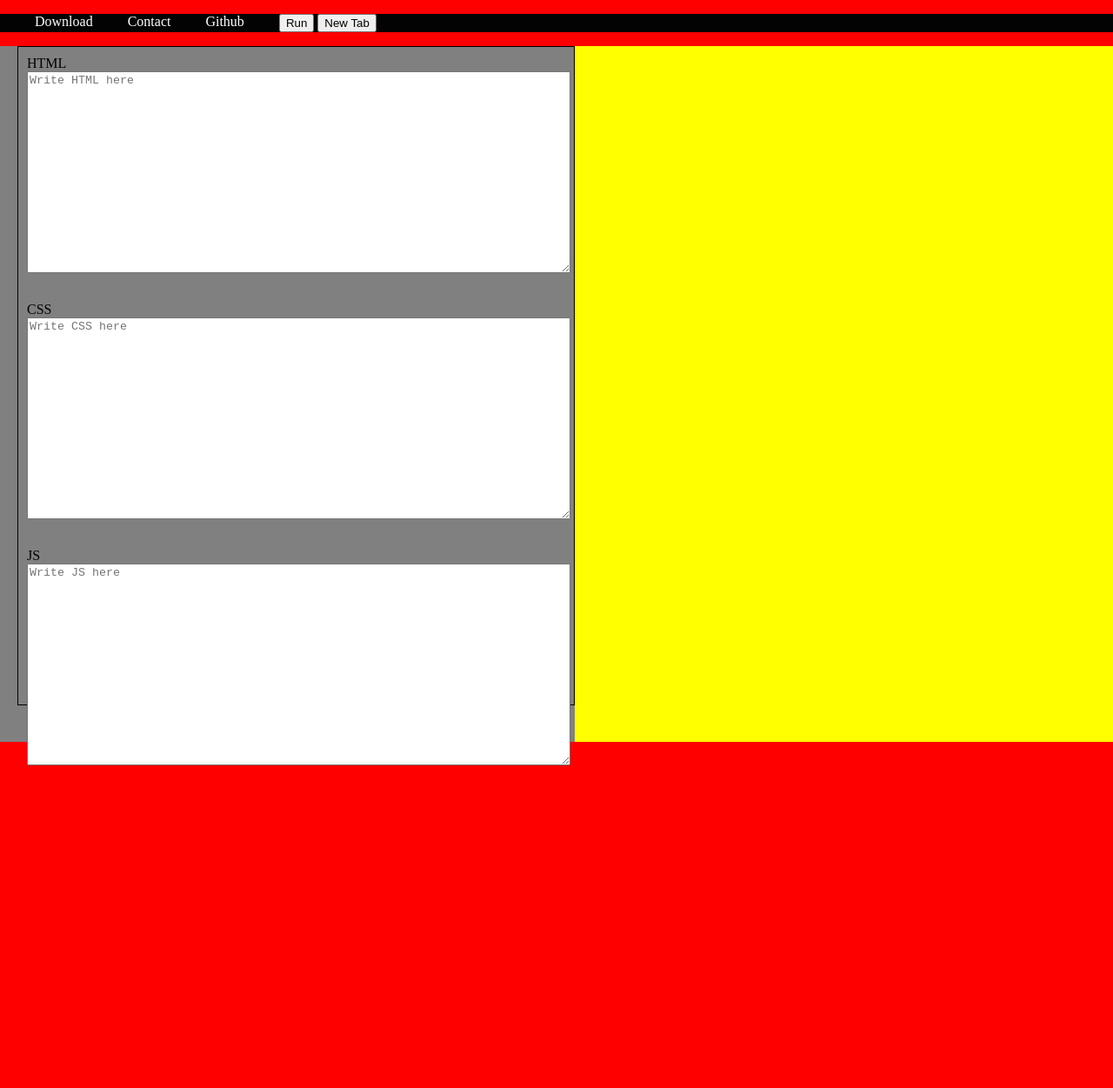
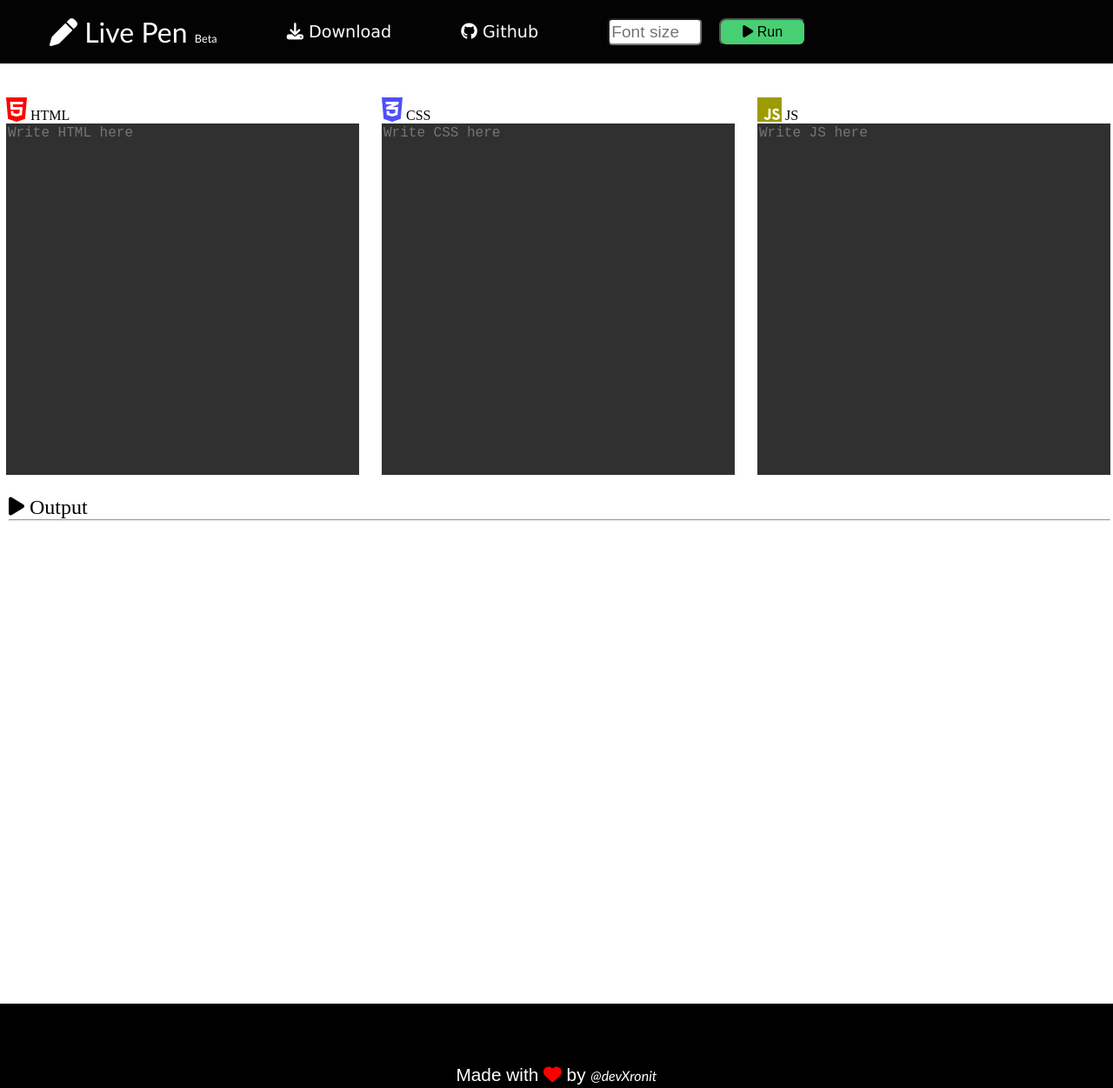
Before and after one commit to ronitsharma03/text-editor, a plain HTML site: page frontend/index.html in a window 1280 px wide. Shown: the top 1251 px of the page at 87% size. Before the commit the page ends 913 px from the top, so only its background shows below. Drawn offline with Linux system fonts and the light colour scheme.

Commit message:
Improved Ui and bug fixes and download feature added

```diff
--- a/frontend/index.html
+++ b/frontend/index.html
@@ -4,52 +4,62 @@
 <head>
     <meta charset="UTF-8">
     <meta name="viewport" content="width=device-width, initial-scale=1.0">
+    <link rel="stylesheet" href="https://cdnjs.cloudflare.com/ajax/libs/font-awesome/6.5.1/css/all.min.css">
     <link rel="stylesheet" href="style.css">
     <title>Live preview</title>
 </head>
 
 <body>
 
-        <nav class="nav">
-            <ul class="nav-list">
-                <li class="nav-items"><a href="">Download</a></li>
-                <li class="nav-items"><a href="">Contact</a></li>
-                <li class="nav-items"><a href="">Github</a></li>
-                <div>
-                    <button onclick="run()">Run</button>
-                    <button>New Tab</button>
+    <nav class="nav">
+        <ul class="nav-list">
+            <span><i class="fa-solid fa-pen"></i> Live Pen <span class="beta">Beta</span></span>
+            <li class="nav-items"><a href="" onclick="downloadContent()"><i class="fa-solid fa-download"></i> Download</a></li>
+            <li class="nav-items"><a href="https://github.com/ronitsharma03" target="_blank"><i class="fa-brands fa-github"></i> Github</a></li>
+            <div class="buttons-div">
+                <input placeholder="Font size" id="font-size" onchange="changeFontSize()" type="number" min="16" max="22">
+                <button class="btn-1 btn" onclick="run()"><i class="fa-solid fa-play"></i> Run</button>
 
-                </div>
-            </ul>
-        </nav>
+            </div>
+        </ul>
+    </nav>
+    <div class="upper-bound">
+
+    </div>
 
     <section class="outer-container">
 
         <div class="files-container">
 
             <div class="raw-html">
-                <label for="html-file">HTML</label>
+                <label for="html-file text"><i class="fa-brands fa-2x fa-html5 html-icon"></i> HTML</label>
                 <textarea placeholder="Write HTML here" class="text-area" id="html-file" rows="17"></textarea>
 
             </div>
 
             <div class="css-file">
-                <label for="style-css">CSS</label>
+                <label for="style-css"><i class="fa-brands fa-css3-alt fa-2x css-icon"></i> CSS</label>
                 <textarea placeholder="Write CSS here" class="text-area" id="style-css" cols="30" rows="17"></textarea>
 
             </div>
 
             <div class="javascript-file">
-                <label for="javascript-file">JS</label>
+                <label for="javascript-file"><i class="fa-brands fa-js fa-2x js-icon"></i> JS</label>
                 <textarea placeholder="Write JS here" class="text-area" id="javascript-file" cols="30"
                     rows="17"></textarea>
             </div>
         </div>
 
+        <div class="result">
+            <label for="code-output"><i class="fa-solid fa-play"></i> Output</label> <hr>
+            <iframe id="code-output">
 
+            </iframe>
+        </div>
 
-        <div class="result">
-            <iframe id="code-output"></iframe>
+        <div class="footer">
+            <p class="name">Made with <i class="fa-solid fa-heart"></i> by <a href="https://twitter.com/devXronit" target="_blank"> <i> <span class="atr">@devXronit</span></i> </a></p>
+            <p class="atr"><i>Copyright &copy; devXronit</i> </p>
         </div>
 
     </section>
--- a/frontend/script.js
+++ b/frontend/script.js
@@ -4,7 +4,43 @@ function run() {
     let jsCode = document.getElementById("javascript-file").value;
     let iframe = document.getElementById("code-output");
 
-    iframeDocument = iframe.contentDocument || iframe.contentWindow.document;
+    iframeDocument = iframe.contentDocument;
     iframeDocument.body.innerHTML = htmlCode + "<style>"+cssCode+"</style";
     iframe.contentWindow.eval(jsCode);
+
 }
+
+function changeFontSize(){
+    let fontSizes = document.getElementById("font-size").value;
+    let textBoxHtml = document.getElementById("html-file");
+    let textBoxCss = document.getElementById("style-css");
+    let textBoxJs = document.getElementById("javascript-file");
+    // console.log(fontSizes)
+    textBoxHtml.style.fontSize = fontSizes+"px";
+    textBoxCss.style.fontSize = fontSizes+"px";
+    textBoxJs.style.fontSize = fontSizes+"px";
+}
+
+function downloadContent() {
+   // Prompt the user for the filename
+   let fileName = window.prompt("Enter the filename:", "code_content.txt");
+
+   // Get the content of each textarea
+   let htmlContent = document.getElementById("html-file").value;
+   let cssContent = document.getElementById("style-css").value;
+   let jsContent = document.getElementById("javascript-file").value;
+
+   // Concatenate the content of all textareas
+   let combinedContent = "HTML:\n" + htmlContent + "\n\nCSS:\n" + cssContent + "\n\nJavaScript:\n" + jsContent;
+
+   // Create a Blob object containing the combined content
+   let blob = new Blob([combinedContent], { type: "text/plain" });
+
+   // Create a link element to trigger the download
+   let a = document.createElement("a");
+   a.download = fileName; // Specify the filename
+   a.href = window.URL.createObjectURL(blob);
+
+   // Trigger the download
+   a.click();
+}
--- a/frontend/style.css
+++ b/frontend/style.css
@@ -1,62 +1,177 @@
-body{
+* {
+    margin: 0;
+}
+
+body {
     box-sizing: border-box;
     margin: 0;
     padding: 0;
-    overflow: hidden;
-    background-color: red;
+    /* overflow: hidden; */
+    overflow-x: hidden;
+
 }
 
-.outer-container{
+
+.outer-container {
     width: 100vw;
-    height: 100vh;
+    height: 150vh;
     display: flex;
-    background-color: grey;
+    flex-direction: column;
 }
 
-.files-container{
-    width: 100%;
-    max-height: 92%;
+.files-container {
+    max-width: 99%;
+    max-height: 95%;
     display: flex;
-    flex-direction: column;
-    align-content: space-evenly;
-    margin-left: 20px;
-    border: 1px solid black;
-    padding: 10px;
+    flex-direction: row;
+    align-content: space-around;
+    gap: 30px;
+    margin: 10px 7px;
+}
+span{
+    color: #fff;
+    font-size: 2rem;
+    font-family: 'Gill Sans', 'Gill Sans MT', Calibri, 'Trebuchet MS', sans-serif;
+}
+.result {
+    max-width: 99%;
+    height: 100%;
+    padding-left: 10px;
+    padding-top: 10px;
+}
+.result label{
+    font-size: 1.5rem;
+}
+.html-icon{
+    color: red;
+}
+.css-icon{
+    color: rgb(79, 79, 248);
+}
+.js-icon{
+    color: rgb(156, 156, 0);
 }
 
-.result{
-    width: 100%;
-    /* background-color: blue; */
+.buttons-div{
+    display: flex;
+    flex-direction: row;
+    align-items: center;
+    gap: 20px;
 }
 
-.text-area{
+.text-area {
     width: 100%;
-    max-height: 80%;
-    resize: vertical;
+    height: 400px;
+    resize: none;
+    border: none;
+    outline: none;
+    background-color: #303030;
+    color: #fff;
+    font-size: large;
+    /* overflow-y: hidden; */
+    /* padding: 7px; */
+}
+.text-area:focus{
+    border: 1px solid #fff;
+
 }
 
-#code-output{
+.raw-html, .css-file, .javascript-file{
+    width: 70%;
+}
+#font-size{
+    width: 100px;
+    height: 25px;
+    border-radius: 5px;
+    font-size: 1.2rem;
+}
+
+#code-output {
     height: 100%;
     width: 100%;
     outline: none;
     border: none;
-    background-color: yellow;
+    /* background-color: yellow; */
 }
 
-.nav{
+.nav {
     margin: 0;
-    padding: 0;
+    width: 100%;
     background-color: #030303;
+    padding: 17px;
+    display: flex;
+    align-items: center;
+    justify-content: flex-start;
+    position: fixed;
+    top: 0;
 }
-.nav-list{
-    display: flex;
-    gap: 40px;
-}
-.nav-items{
-    list-style: none;
+.upper-bound{
+    height: 100px;
+    background: transparent;
 }
 
-a{
+.nav-list {
+    display: flex;
+    align-items: center;
+    justify-content: space-evenly;
+    gap: 80px;
+}
+
+.nav-items {
+    list-style: none;
+    font-size: 1.2rem;
+    font-family: 'Lucida Sans', 'Lucida Sans Regular', 'Lucida Grande', 'Lucida Sans Unicode', Geneva, Verdana, sans-serif;
+}
+
+a {
     text-decoration: none;
     color: #fff;
 }
+
+.btn{
+    padding: 5px;
+}
+
+.btn-1{
+    width: 100px;
+    font-size: 1rem;
+    background-color: #47cf73;
+    outline: none;
+    border-radius: 8px;
+}
+.btn-1:hover{
+    background-color: #2e8349;
+    color: #fff;
+}
+.btn-2{
+    width: 130px;
+    font-size: 1rem;
+}
+.footer{
+    height: 300px;
+    background-color: black;
+}
+.footer p{
+    text-decoration: none;
+    color: white;
+    font-family: "Source Sans Pro", "Arial", sans-serif;
+}
+.fa-heart{
+    color: red;
+}
+.footer .name{
+    text-align: center;
+    margin-top: 70px;
+    font-size: 1.3rem;
+}
+.atr{
+    font-size: 1rem;
+    text-align: center;
+    margin-top: 30px;
+}
+::-webkit-scrollbar{
+    width: 0;
+}
+.beta{
+    font-size: 0.8rem;
+}
```
